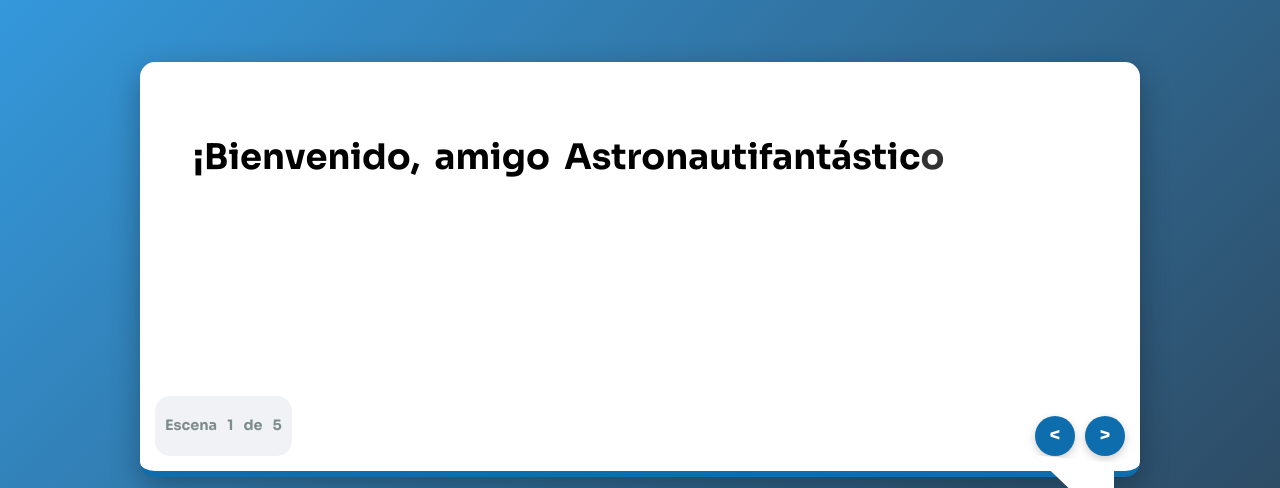
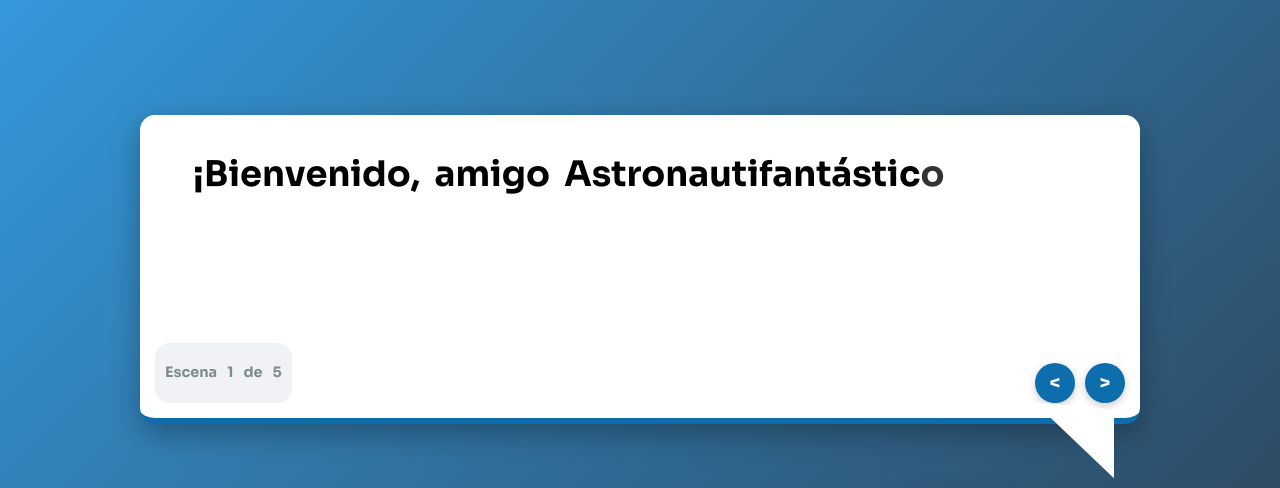
Before and after one commit to Emanuel-VG/nasa_challenge, a plain HTML site: page index.html in a window 1280 px wide. Shown: the top 488 px of the page. Drawn offline with nearby package versions, Linux system fonts and the light colour scheme.

Commit message:
tercer commit

```diff
--- a/style.css
+++ b/style.css
@@ -62,7 +62,7 @@ body {
             font-size: clamp(1.2rem, 3vw, 2.2rem);
             word-spacing: 0.2em;
             background: #fff;
-            padding: 2em 1.5em 4em;
+            padding: 1em 1.5em 2em;
             border-bottom: 0.5vw solid #0e6dad;
             position: relative;
             line-height: 1.4em;
```
